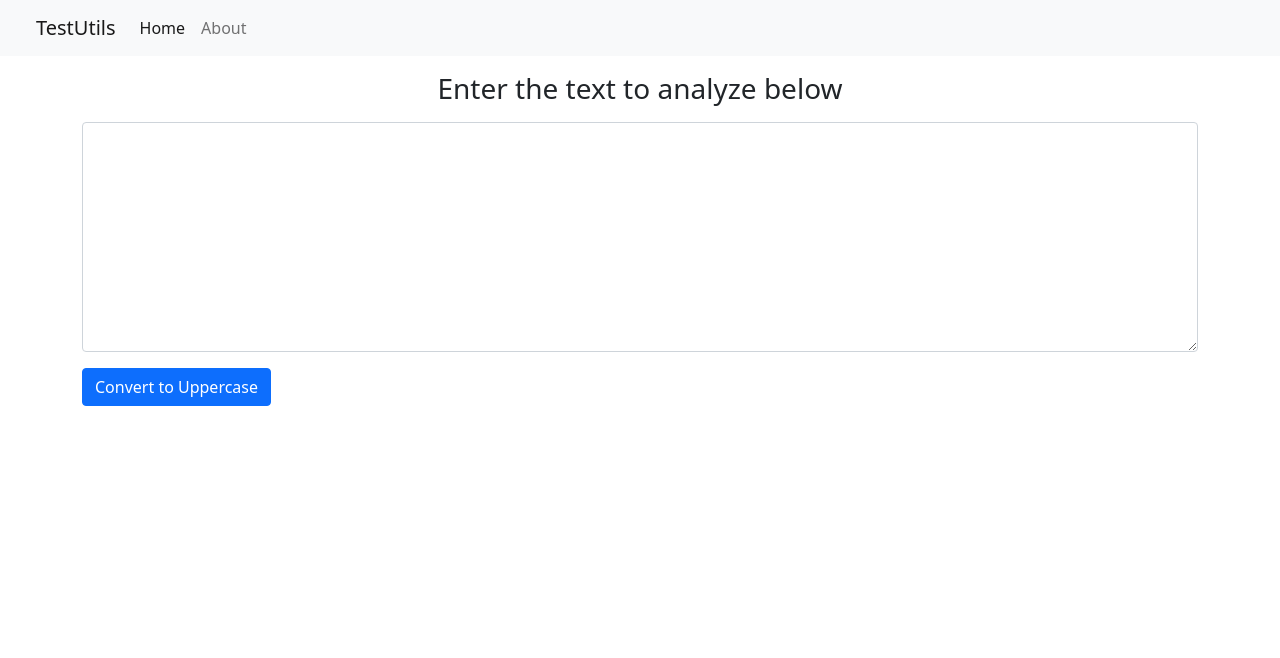
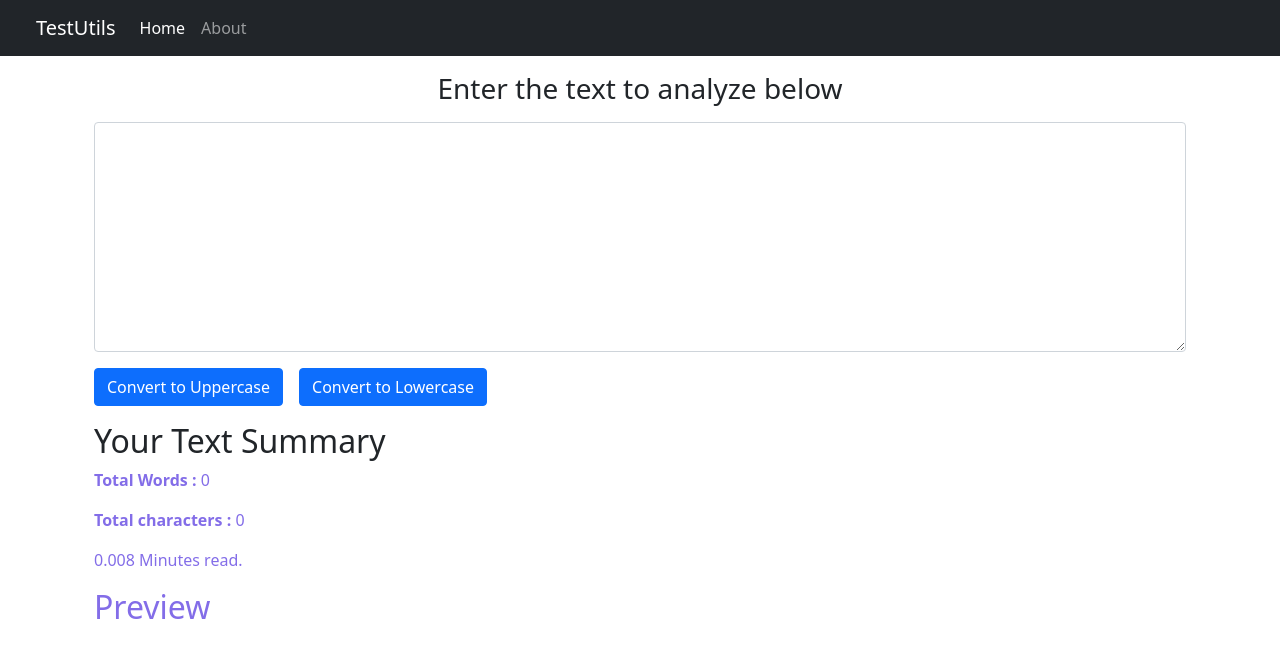
Before and after one commit to Ankkkyyyy/TextUtils_ReactWebApp, a React (Create React App) app: page / in a window 1280 px wide. Shown: the top 658 px of the page. Built offline with nearby package versions, Linux system fonts and the light colour scheme.

Commit message:
added some more general logic

```diff
--- a/src/components/Navbar.js
+++ b/src/components/Navbar.js
@@ -2,7 +2,7 @@ import React from "react";
 import PropTypes from "prop-types";
 export default function Navbar(props) {
   return (
-    <nav className="navbar navbar-expand-lg navbar-light bg-light ">
+    <nav className="navbar navbar-expand-lg navbar-dark bg-dark ">
       <div className="container-fluid">
         <a className="navbar-brand ms-4" href="/">
           {props.title}
--- a/src/components/TextForm.js
+++ b/src/components/TextForm.js
@@ -11,16 +11,32 @@ export default function TextForm(props) {
         // console.log("uppercase was clicked...")
         setTextArea(textArea.toUpperCase())
     }
+    const handleLowClick=()=>{
+      // console.log("uppercase was clicked...")
+      setTextArea(textArea.toLowerCase())
+  }
    const handleOnchange = (event) =>{
 
             setTextArea(event.target.value);
 
     }
+   const  wordCount = () =>{
+
+      if(textArea.length>1)
+      {
+      return textArea.split(" ").length
+      }
+
+   }
 
 
 
   return (
     <>
+    <div className="container" >
+
+
+
       <h3 className="text-center text-dark">{props.heading} </h3>
       <div className="mb-3 mt-3 my-3">
         <textarea className="form-control" id="myBox" rows="9" value={textArea} onChange={handleOnchange}  >
@@ -28,7 +44,21 @@ export default function TextForm(props) {
         </textarea>
       </div>
       <button className="btn btn-primary" onClick={handleUpClick} >Convert to Uppercase</button>
+      <button className="btn btn-primary ms-3" onClick={handleLowClick} >Convert to Lowercase</button>
+      </div>
 
+      <div className="container my-3">
+        <h2 className="text-dark" >Your Text Summary</h2>
+        {/* <p> <b>Total words:</b> {textArea.split(" ").length}  </p> */}
+        <p> <b> Total Words :</b>   {textArea.length>=1? textArea.split(" ").length : 0} </p>
+        <p> <b>Total characters : </b> {textArea.length}</p>
+
+        <p>{  0.008 * textArea.split(" ").length} Minutes read. </p>
+        <p>{wordCount}</p>
+        <h2>Preview</h2>
+        <p>{textArea}</p>
+
+      </div>
     </>
   );
 }
```
